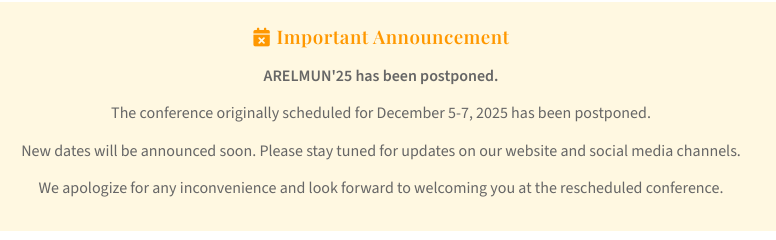
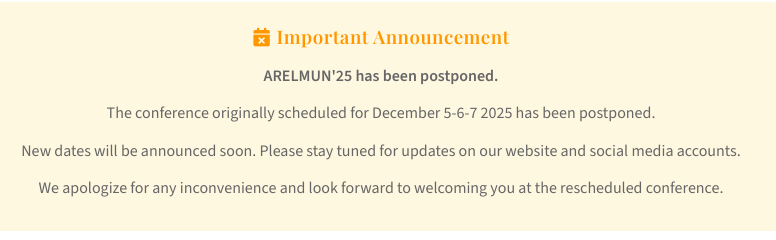
Before and after one commit to serkandll/arelmun, a plain HTML site: page schedule.html in a window 1280 px wide. Shown: the part 223-463 px from the top of the page, 261-1037 px from the left. Drawn offline with nearby package versions, Linux system fonts and the light colour scheme.

Commit message:
Update schedule.html

```diff
--- a/schedule.html
+++ b/schedule.html
@@ -651,8 +651,8 @@
                 <div class="postponed-notice">
                     <h3><i class="fas fa-calendar-times"></i> Important Announcement</h3>
                     <p><strong>ARELMUN'25 has been postponed.</strong></p>
-                    <p>The conference originally scheduled for December 5-7, 2025 has been postponed.</p>
-                    <p>New dates will be announced soon. Please stay tuned for updates on our website and social media channels.</p>
+                    <p>The conference originally scheduled for December 5-6-7 2025 has been postponed.</p>
+                    <p>New dates will be announced soon. Please stay tuned for updates on our website and social media accounts.</p>
                     <p>We apologize for any inconvenience and look forward to welcoming you at the rescheduled conference.</p>
                 </div>
 
```
